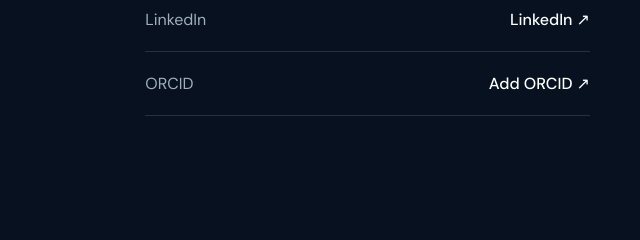
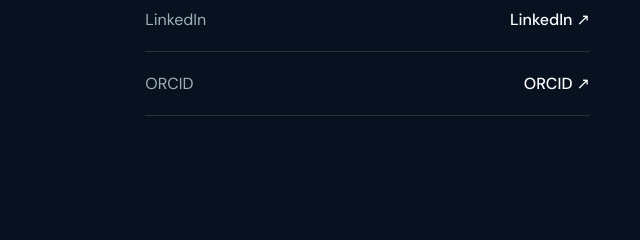
Before and after one commit to ph22resch11011-karna/rahul-murali-portfolio, a plain HTML site: page index.html in a window 1280 px wide. Shown: the part 6828-7068 px from the top of the page, 640-1280 px from the left. Drawn offline with Linux system fonts and the light colour scheme.

Commit message:
Update index.html

```diff
--- a/index.html
+++ b/index.html
@@ -448,7 +448,7 @@
           <a href="https://scholar.google.com/citations?user=HzroUTEAAAAJ&hl=en&oi=ao"><span>Google Scholar</span><strong>View my publications ↗</strong></a>
           <a href="https://www.researchgate.net/profile/Rahul-Murali-6"><span>ResearchGate</span><strong>ResearchGate ↗</strong></a>
           <a href="https://www.linkedin.com/in/rahul-murali-5415501a5"><span>LinkedIn</span><strong>LinkedIn ↗</strong></a>
-          <a href="https://orcid.org/0009-0000-3942-4247"><span>ORCID</span><strong>Add ORCID ↗</strong></a>
+          <a href="https://orcid.org/0009-0000-3942-4247"><span>ORCID</span><strong>ORCID ↗</strong></a>
         </div>
       </div>
     </section>
```
